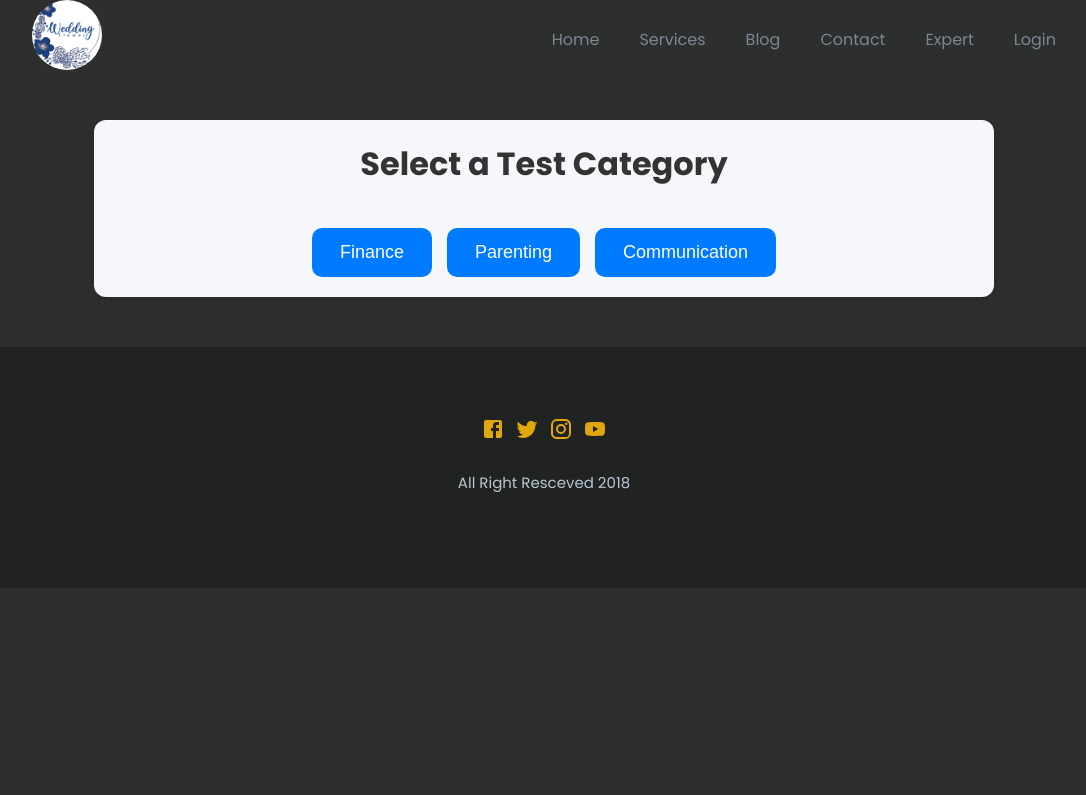
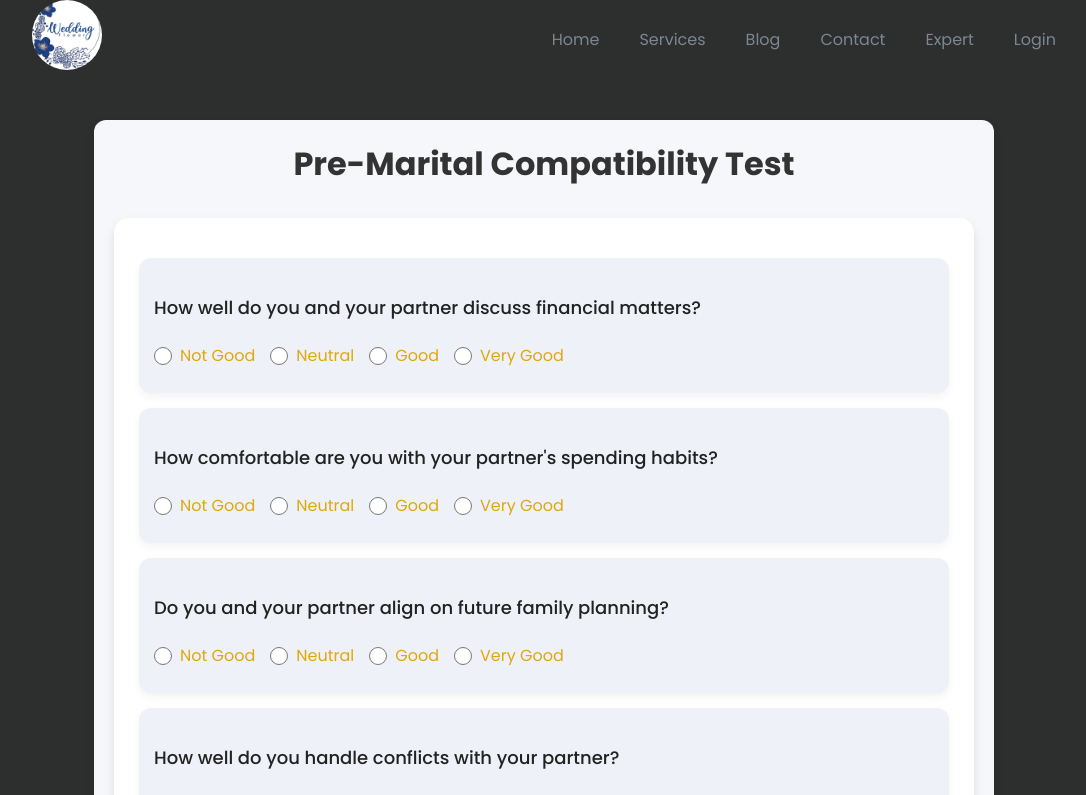
Before and after one commit to PhanNghia6604/PreWed-App, a React (Create React App) app in the folder login-signup/: page /test in a window 1280 px wide. Shown: the top 795 px of the page, without its empty margins (96-1182 px from the left). Built offline with nearby package versions, Linux system fonts and the light colour scheme.

Commit message:
update Test page

```diff
--- a/login-signup/src/Components/Page/Menu Customer/Test.jsx
+++ b/login-signup/src/Components/Page/Menu Customer/Test.jsx
@@ -2,30 +2,24 @@ import React, { useState } from "react";
 import { useNavigate } from "react-router-dom";
 import styles from "./Test.module.css";
 
-const questions = {
-  finance: [
-    { id: 1, text: "Do you keep track of your monthly expenses?" },
-    { id: 2, text: "Do you have an emergency fund?" },
-  ],
-  parenting: [
-    { id: 1, text: "Do you set clear rules for your children?" },
-    { id: 2, text: "Do you encourage open communication with your child?" },
-  ],
-  communication: [
-    { id: 1, text: "Do you feel comfortable expressing your feelings?" },
-    { id: 2, text: "Do you listen actively when someone is speaking?" },
-  ],
-};
+const questions = [
+  { id: 1, text: "How well do you and your partner discuss financial matters?" },
+  { id: 2, text: "How comfortable are you with your partner's spending habits?" },
+  { id: 3, text: "Do you and your partner align on future family planning?" },
+  { id: 4, text: "How well do you handle conflicts with your partner?" },
+  { id: 5, text: "Are you both clear about each other's life goals?" },
+  { id: 6, text: "How satisfied are you with your partner's communication style?" },
+  { id: 7, text: "Do you trust your partner with major life decisions?" },
+  { id: 8, text: "How do you feel about your partner's approach to responsibilities?" },
+  { id: 9, text: "Are you and your partner aligned on career expectations?" },
+  { id: 10, text: "How confident are you about your emotional compatibility?" },
+];
+
+const levels = ["Not Good", "Neutral", "Good", "Very Good"];
 
 export const Test = () => {
-  const [selectedCategory, setSelectedCategory] = useState(null);
   const [answers, setAnswers] = useState({});
   const navigate = useNavigate();
-
-  const handleCategorySelect = (category) => {
-    setSelectedCategory(category);
-    setAnswers({});
-  };
 
   const handleAnswerChange = (questionId, value) => {
     setAnswers((prev) => ({ ...prev, [questionId]: value }));
@@ -33,53 +27,28 @@ export const Test = () => {
 
   const handleSubmit = () => {
     console.log("User Answers:", answers);
-    navigate("/result"); // Chuyển hướng đến trang kết quả
+    navigate("/result"); // Navigate to result page
   };
 
   return (
     <div className={styles.container}>
-      <h1 className={styles.title}>Select a Test Category</h1>
-      <div className={styles.categories}>
-        {["finance", "parenting", "communication"].map((category) => (
-          <button
-            key={category}
-            className={`${styles.category} ${
-              selectedCategory === category ? styles.active : ""
-            }`}
-            onClick={() => handleCategorySelect(category)}
-          >
-            {category.charAt(0).toUpperCase() + category.slice(1)}
-          </button>
-        ))}
-      </div>
-
-      {selectedCategory && (
+      <h1 className={styles.title}>Pre-Marital Compatibility Test</h1>
       <div className={styles.testSection}>
-          <h2 className={styles.sectionTitle}>
-            {selectedCategory.charAt(0).toUpperCase() + selectedCategory.slice(1)} Test
-          </h2>
-          {questions[selectedCategory].map((q) => (
+        {questions.map((q) => (
           <div key={q.id} className={styles.questionBox}>
             <p className={styles.questionText}>{q.text}</p>
             <div className={styles.options}>
-                <label className={styles.option}>
+              {levels.map((level) => (
+                <label key={level} className={styles.option}>
                   <input
                     type="radio"
                     name={`question-${q.id}`}
-                    value="Yes"
-                    onChange={() => handleAnswerChange(q.id, "Yes")}
+                    value={level}
+                    onChange={() => handleAnswerChange(q.id, level)}
                   />
-                  Yes
+                  {level}
                 </label>
-                <label className={styles.option}>
-                  <input
-                    type="radio"
-                    name={`question-${q.id}`}
-                    value="No"
-                    onChange={() => handleAnswerChange(q.id, "No")}
-                  />
-                  No
-                </label>
+              ))}
             </div>
           </div>
         ))}
@@ -87,7 +56,6 @@ export const Test = () => {
           Submit Test
         </button>
       </div>
-      )}
     </div>
   );
 };
```
Also changed, not shown: 1 other file (tests, documents, lock files or other folders). Lines whose indentation alone changed are shown as unchanged.
